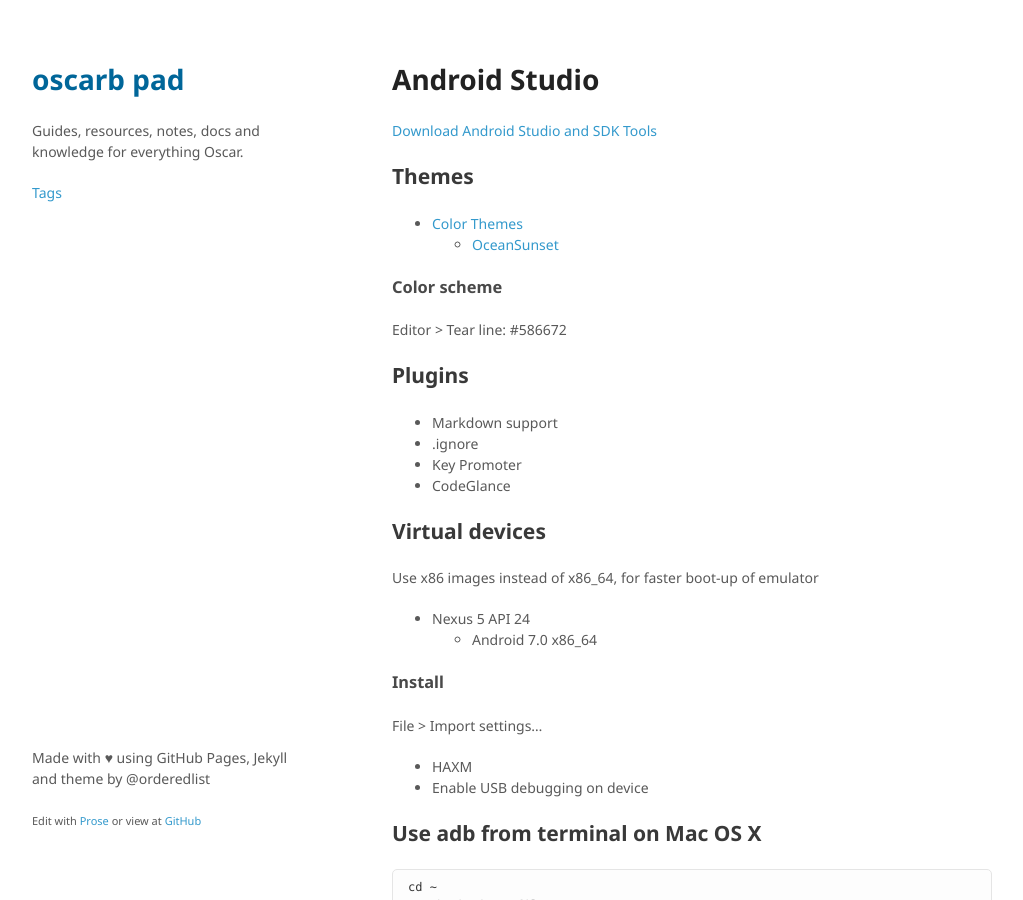
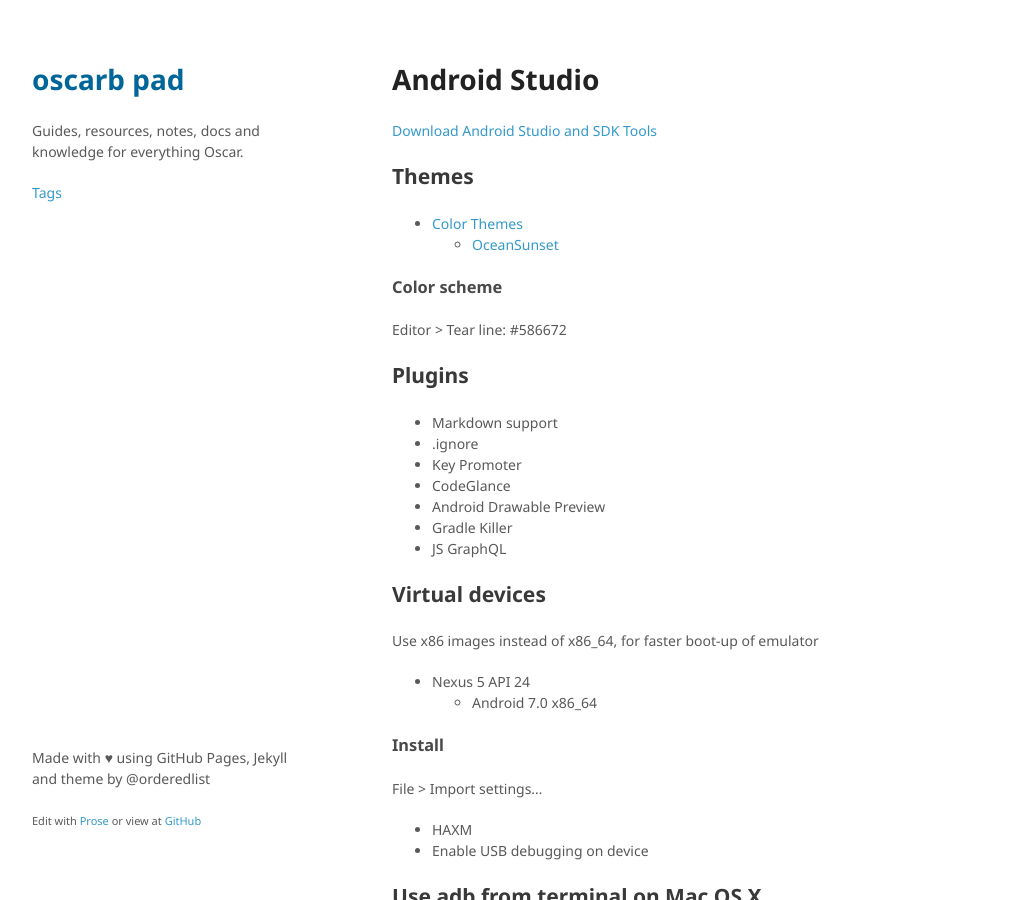
Before and after one commit to oscarb/pad, a Jekyll site: the page built from _docs/android-studio.md, in a window 1280 px wide and 900 px high. Shown: the whole window, without its empty margins (128-1151 px from the left). Built offline with Jekyll 4.4.1, drawn with Linux system fonts in a browser that asks for light colours; some web fonts are replaced.

Commit message:
Update android-studio.md

```diff
--- a/_docs/android-studio.md
+++ b/_docs/android-studio.md
@@ -24,6 +24,9 @@ Editor > Tear line: #586672
 * .ignore
 * Key Promoter
 * CodeGlance
+* Android Drawable Preview
+* Gradle Killer
+* JS GraphQL
 
 ## Virtual devices
 
```
